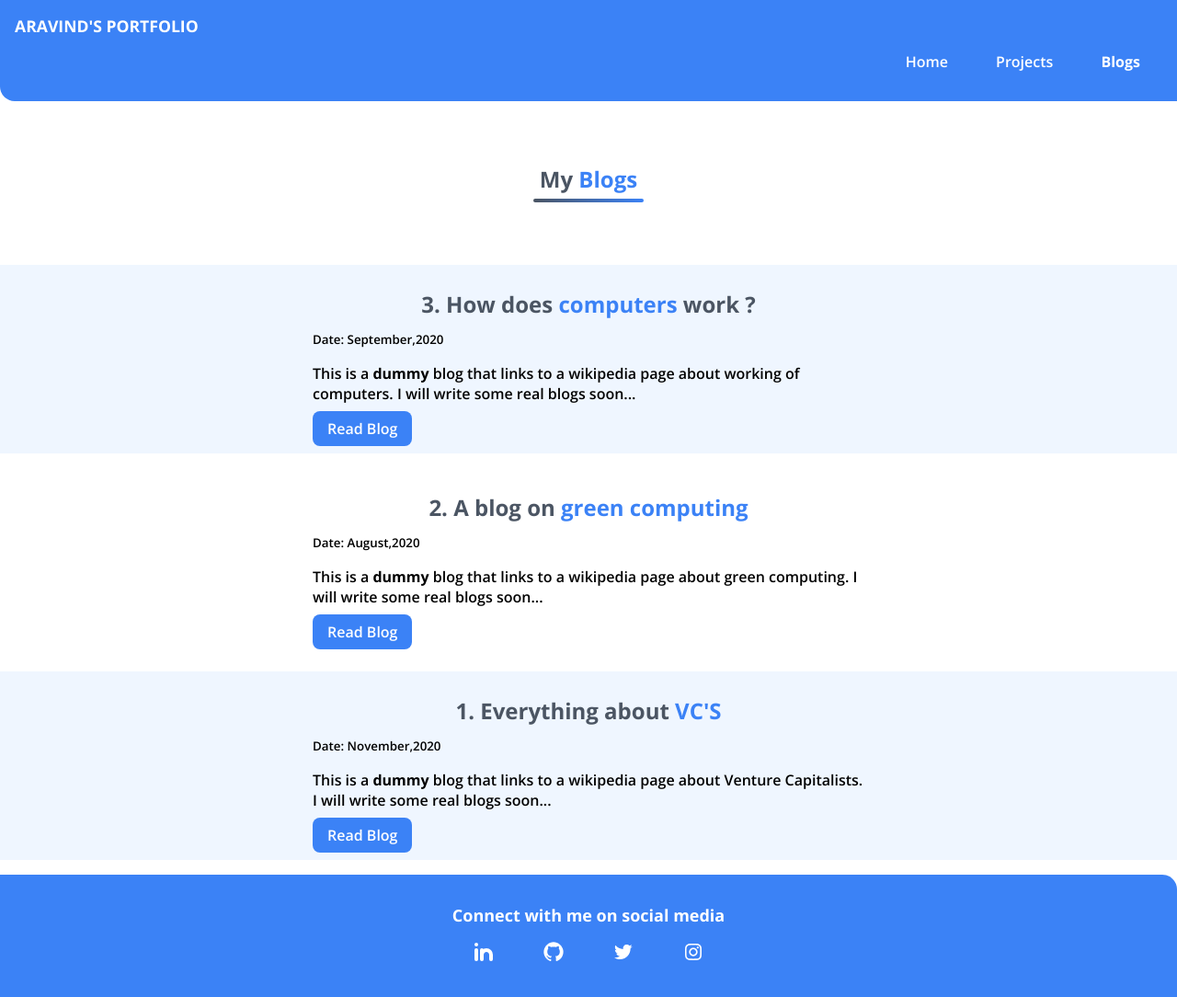
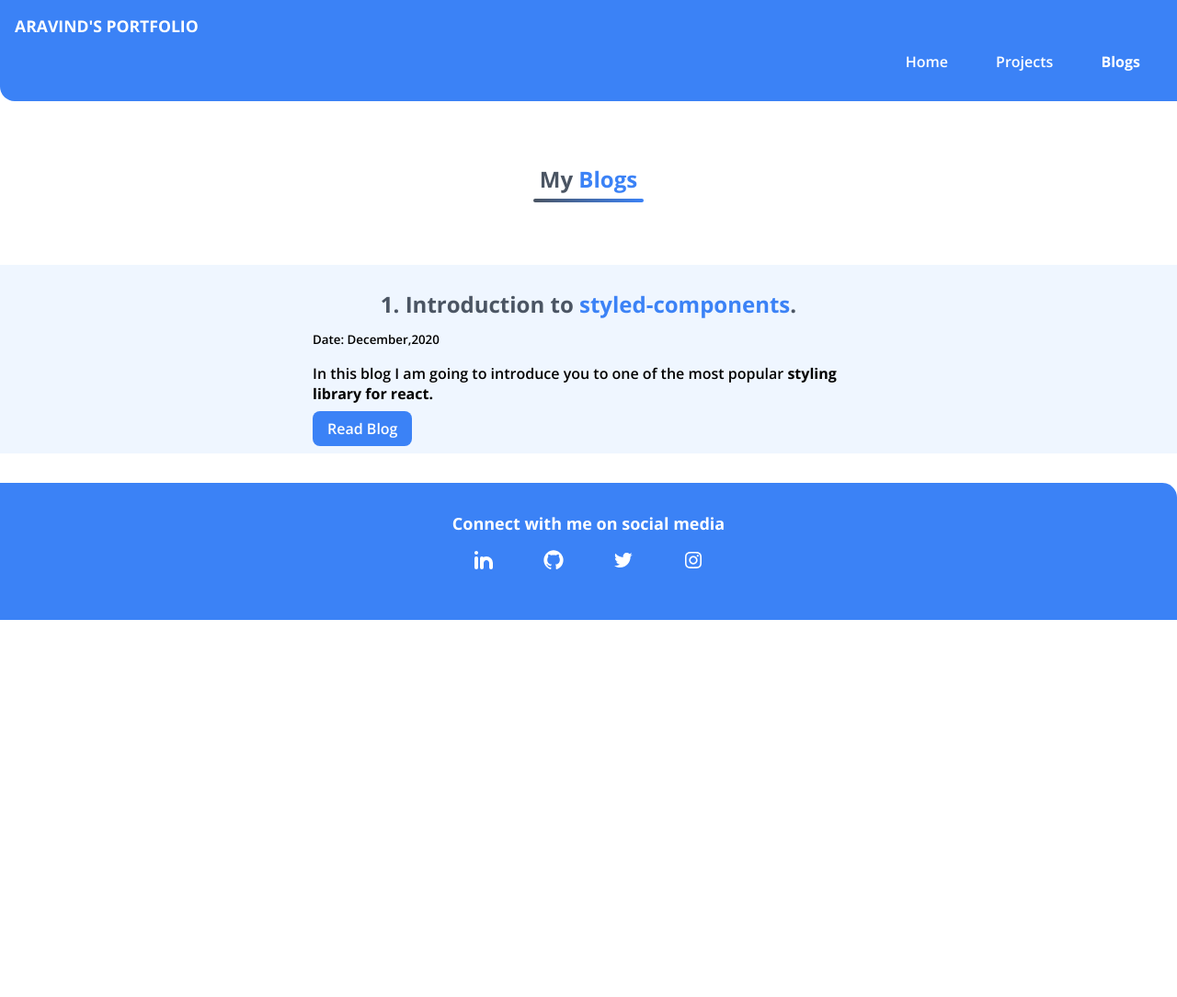
Before and after one commit to Aravindan07/aravindan-neogcamp-portfolio, a plain HTML site: page blogs.html in a window 1280 px wide. Shown: the whole page at 92% size. After the commit the page ends 800 px from the top, so only its background shows below. Drawn offline with nearby package versions, Linux system fonts and the light colour scheme.

Commit message:
fix: fixed blogs page

```diff
--- a/blogs.html
+++ b/blogs.html
@@ -32,54 +32,16 @@
         <div class="margin-tb center">
           <li>
             <h2 class="sub-heading">
-              3. How does <span>computers</span> work ?
+              1. Introduction to <span>styled-components</span>.
             </h2>
-            <small>Date: September,2020</small>
+            <small>Date: December,2020</small>
             <p>
-              This is a <strong>dummy</strong> blog that links to a wikipedia
-              page about working of computers. I will write some real blogs
-              soon...
+              In this blog I am going to introduce you to one of the most
+              popular <strong>styling library for react.</strong>
             </p>
             <a
               class="link link-primary"
-              href="https://en.wikipedia.org/wiki/Computer"
-              >Read Blog</a
-            >
-          </li>
-        </div>
-      </div>
-      <div class="list-wrap">
-        <div class="margin-tb center">
-          <li>
-            <h2 class="sub-heading">
-              2. A blog on <span>green computing</span>
-            </h2>
-            <small>Date: August,2020</small>
-            <p>
-              This is a <strong>dummy</strong> blog that links to a wikipedia
-              page about green computing. I will write some real blogs soon...
-            </p>
-            <a
-              class="link link-primary"
-              href="https://en.wikipedia.org/wiki/Green_computing"
-              >Read Blog</a
-            >
-          </li>
-        </div>
-      </div>
-      <div class="list-wrap ow">
-        <div class="margin-tb center">
-          <li>
-            <h2 class="sub-heading">1. Everything about <span>VC'S</span></h2>
-            <small>Date: November,2020</small>
-            <p>
-              This is a <strong>dummy</strong> blog that links to a wikipedia
-              page about Venture Capitalists. I will write some real blogs
-              soon...
-            </p>
-            <a
-              class="link link-primary"
-              href="https://en.wikipedia.org/wiki/Venture_capital"
+              href="https://dev.to/aravindan07/introduction-to-styled-components-part-1-2j66"
               >Read Blog</a
             >
           </li>
--- a/styles.css
+++ b/styles.css
@@ -28,7 +28,7 @@ hr {
 
 .center {
   max-width: 600px;
-  margin: 1rem auto;
+  margin: 1rem auto 2rem auto;
 }
 
 .center li {
```
Also changed, not shown: blog1.html (added, +11 -0 lines).
